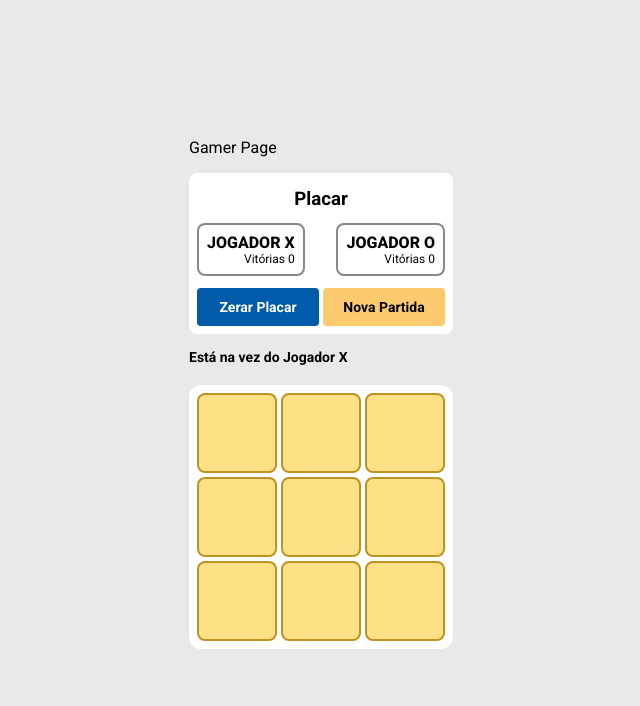
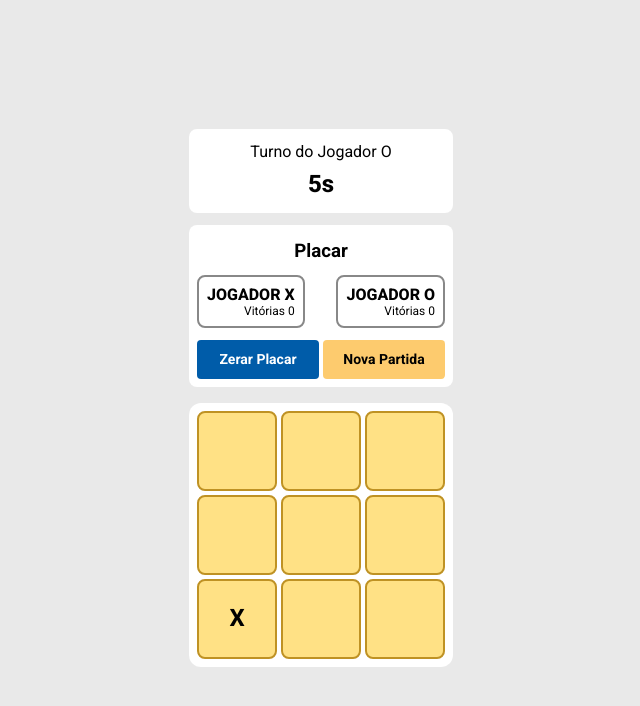
Before and after one commit to CesarBarros/tic-tac-toe, a React (Vite) app: page / in a window 1280 px wide. Shown: the top 706 px of the page, without its empty margins (319-959 px from the left). Built offline with nearby package versions, Linux system fonts and the light colour scheme.

Commit message:
feat: Add useTimer hook and integrate Timer component

```diff
--- a/src/components/Cell/Cell.jsx
+++ b/src/components/Cell/Cell.jsx
@@ -5,7 +5,7 @@ export const Cell = (/** @type CellParams */ { player, onClick, index }) => {
     <S.CellContainer
       onClick={() => onClick(index)}
       disabled={!!player}
-      player={player}
+      {...{ player }}
     >
       {player}
     </S.CellContainer>
--- /dev/null
+++ b/src/hooks/useTimer/index.js
@@ -0,0 +1 @@
+export * from "./useTimer";
--- /dev/null
+++ b/src/hooks/useTimer/useTimer.js
@@ -0,0 +1,33 @@
+import { useEffect, useState } from "react";
+
+export const useTimer = (onTimeOut, gameOver, currentPlayer) => {
+  const [timeLeft, setTimeLeft] = useState(5);
+  const [isActive, setIsActive] = useState(true);
+
+  useEffect(() => {
+    setTimeLeft(5);
+    setIsActive(!gameOver);
+  }, [currentPlayer, gameOver]);
+
+  useEffect(() => {
+    let interval = null;
+
+    if (isActive && timeLeft > 0 && !gameOver) {
+      interval = setInterval(() => {
+        setTimeLeft((time) => {
+          if (time <= 1) {
+            onTimeOut();
+            return 5;
+          }
+          return time - 1;
+        });
+      }, 1000);
+    }
+
+    return () => {
+      if (interval) clearInterval(interval);
+    };
+  }, [isActive, timeLeft, gameOver, onTimeOut]);
+
+  return { timeLeft, isActive };
+};
--- a/src/pages/game/game.styles.js
+++ b/src/pages/game/game.styles.js
@@ -5,12 +5,3 @@ export const GamerContainer = styled("section")`
     max-width: ${theme.container.maxWidth};
   `}
 `;
-
-export const MatchWinnerMessage = styled("div")`
-  ${(/** @type MatchWinnerMessageParams */ { theme }) => css`
-    color: ${theme.color.notification.success};
-    font-size: 18px;
-    font-weight: bold;
-    margin: ${theme.spacing * 3}px auto;
-  `}
-`;
--- a/src/pages/game/index.jsx
+++ b/src/pages/game/index.jsx
@@ -5,10 +5,21 @@ import { ScoreBoard } from "~/components/ScoreBoard";
 import { useGameState } from "~/hooks/useGameState";
 import { useScore } from "~/hooks/useScore";
 import * as S from "./game.styles";
+import { Timer } from "~/components/Timer";
+import { useTimer } from "~/hooks/useTimer";
 
 export const Game = () => {
-  const { board, currentPlayer, makeMove, resetGame, winner } = useGameState();
+  const {
+    board,
+    currentPlayer,
+    gameOver,
+    makeMove,
+    makeRandomMove,
+    resetGame,
+    winner,
+  } = useGameState();
   const { scores, matchWinner, resetScores, updateScore } = useScore();
+  const { timeLeft } = useTimer(makeRandomMove, gameOver, currentPlayer);
 
   useEffect(() => {
     if (winner) return updateScore(winner);
@@ -16,18 +27,17 @@ export const Game = () => {
 
   return (
     <S.GamerContainer>
-      Gamer Page
-      {matchWinner && (
-        <S.MatchWinnerMessage>
-          Jogador {matchWinner} venceu as 11 partidas!
-        </S.MatchWinnerMessage>
+      {gameOver && (
+        <GameStatusMessage {...{ winner, currentPlayer, matchWinner }} />
+      )}
+      {!gameOver && !matchWinner && (
+        <Timer timeLeft={timeLeft} currentPlayer={currentPlayer} />
       )}
       <ScoreBoard
         {...{ scores, matchWinner }}
         onResetScores={resetScores}
         onResetGame={resetGame}
       />
-      <GameStatusMessage {...{ winner, currentPlayer }} />
       <GameBoard board={board} onCellClick={makeMove} />
     </S.GamerContainer>
   );
```
